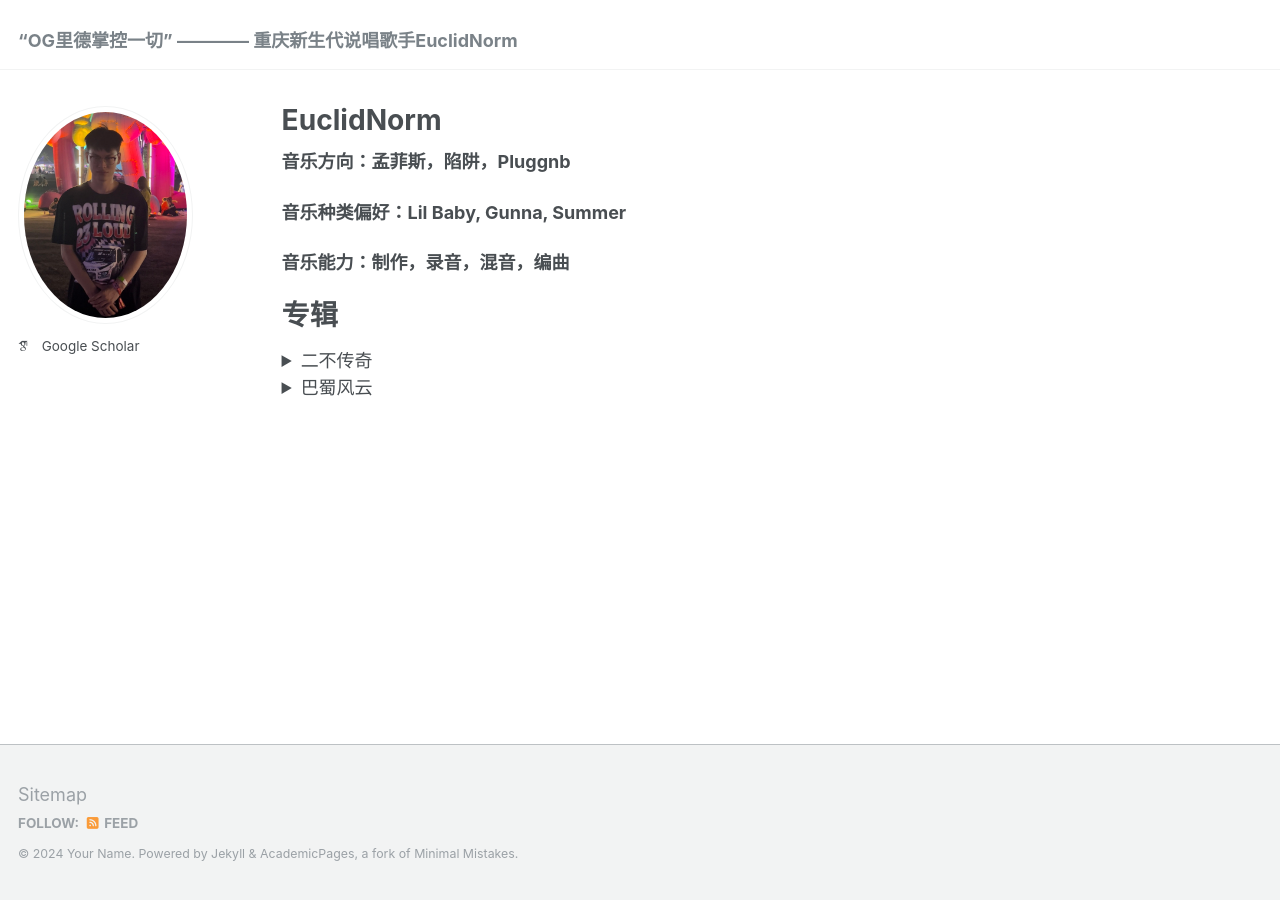
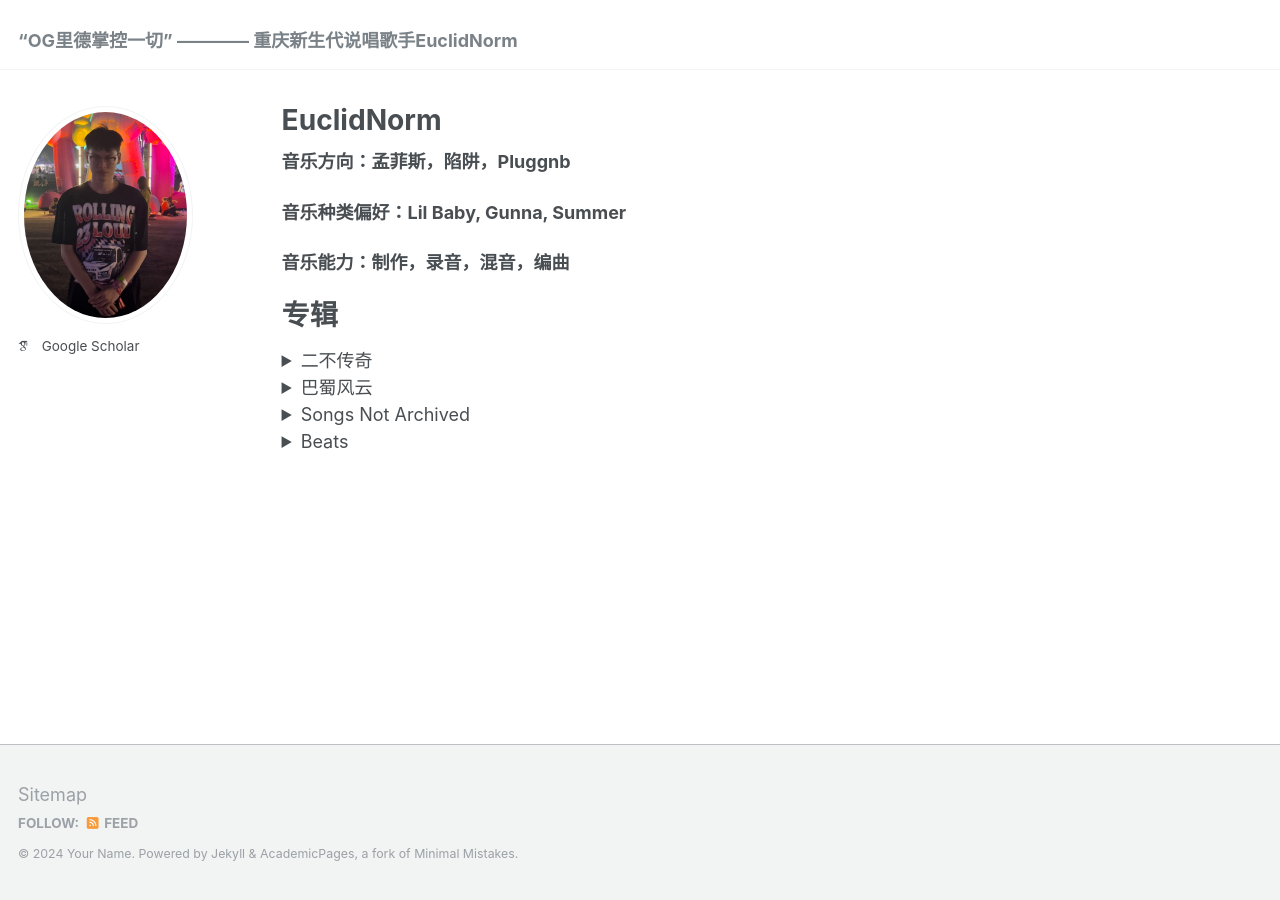
Before and after one commit to BSITA-CQ/BSITA-CQ.github.io, a Jekyll site: the page built from _pages/about.md, in a window 1280 px wide. Built offline with Jekyll 4.4.1, drawn with Linux system fonts in a browser that asks for light colours; some web fonts are replaced.

Commit message:
Update about.md

```diff
--- a/_pages/about.md
+++ b/_pages/about.md
@@ -103,3 +103,72 @@
 
 
 </details>
+
+
+
+<details>
+<summary>Songs Not Archived</summary>
+
+<br/>
+
+这里是EuclidNorm的歌曲杂集，出自平日生活的一些情绪与感想。其中“重生”仍未完成，是半成品Demo。
+
+<br/>
+
+<br/>
+
+<a href="https://share.feijipan.com/s/oJCZqNHN" target="_blank">跛尔皮</a>
+
+<br/>
+
+<br/>
+
+<a href="https://share.feijipan.com/s/oJCZqNHN" target="_blank">支持向量机</a>
+
+<br/>
+
+<br/>
+
+<a href="https://share.feijipan.com/s/oJCZqNHN" target="_blank">重生</a>
+
+
+
+</details>
+
+
+
+<details>
+<summary>Beats</summary>
+
+<br/>
+
+这里是EuclidNorm的beat demo合集。
+
+<br/>
+
+<br/>
+
+<a href="https://share.feijipan.com/s/oJCZqNHN" target="_blank">会当凌绝顶</a>
+
+<br/>
+
+<br/>
+
+<a href="https://share.feijipan.com/s/oJCZqNHN" target="_blank">化龙</a>
+
+<br/>
+
+<br/>
+
+<a href="https://share.feijipan.com/s/oJCZqNHN" target="_blank">凌晨四点</a>
+
+<br/>
+
+<br/>
+
+<a href="https://share.feijipan.com/s/oJCZqNHN" target="_blank">Playing Like Booker</a>
+
+
+
+
+</details>
```
